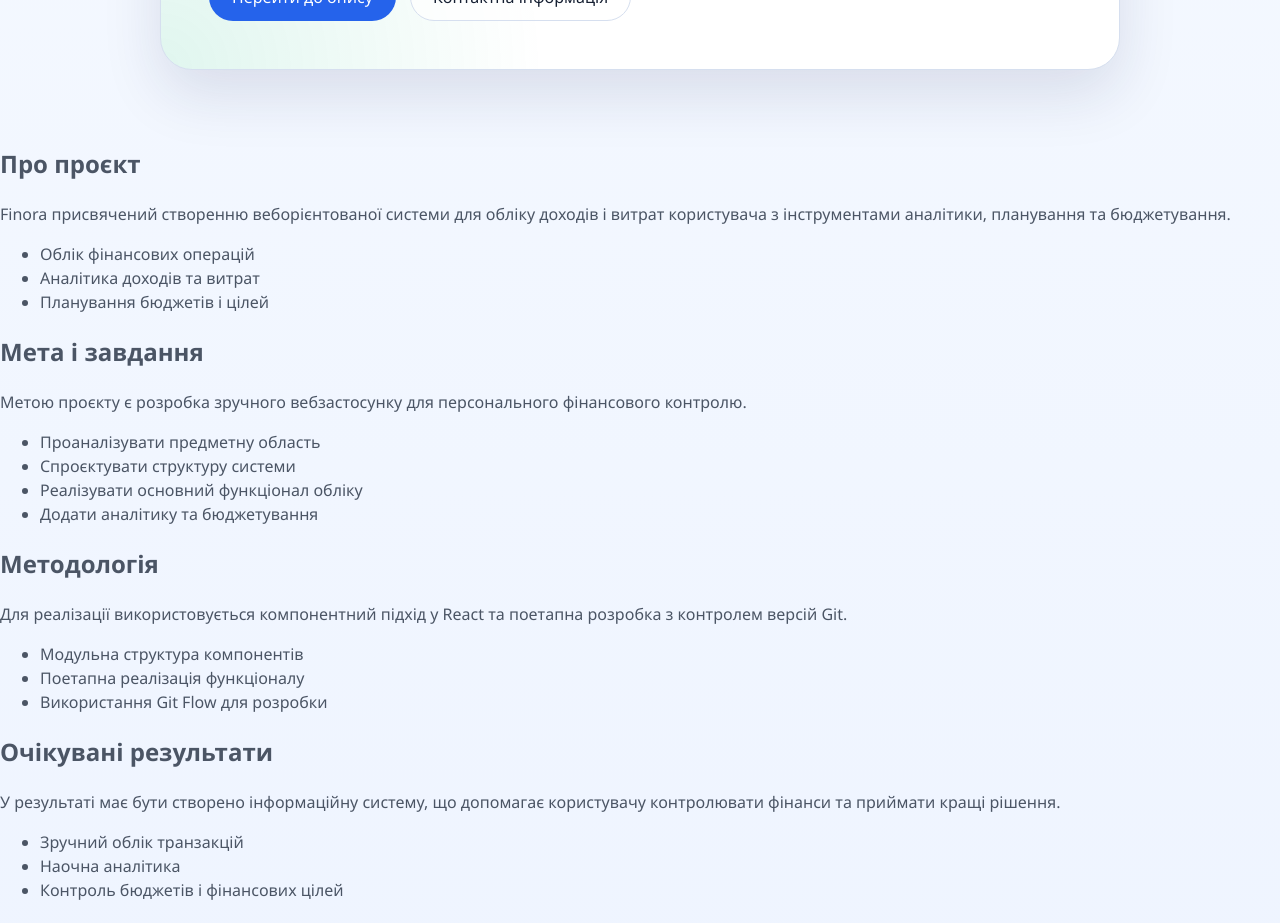
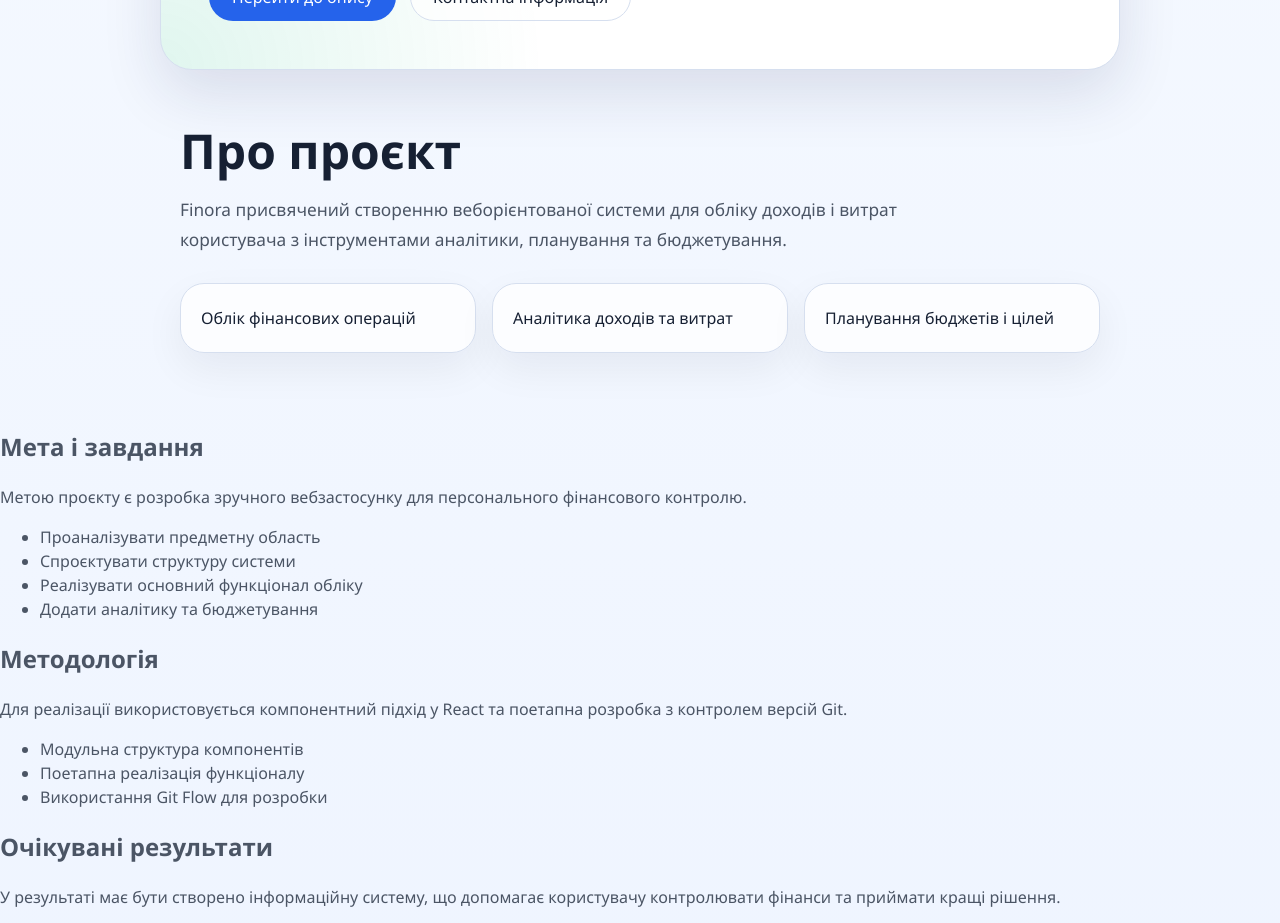
Before and after one commit to OleksandrBezverkhyi/finora-lending, a React (Vite) app: page / in a window 1280 px wide. Shown: the part 1060-1983 px from the top of the page. Built offline with nearby package versions, Linux system fonts and the light colour scheme.

Commit message:
feat: style about section

```diff
--- a/src/App.css
+++ b/src/App.css
@@ -148,6 +148,46 @@
   background: var(--accent-color);
 }
 
+.about-section {
+  max-width: 960px;
+  margin: 0 auto;
+  padding: 0 20px 56px;
+}
+
+.about-section__title {
+  margin: 0;
+  color: var(--heading-color);
+  font-size: clamp(2rem, 4vw, 3rem);
+  line-height: 1.05;
+}
+
+.about-section__description {
+  max-width: 48rem;
+  margin: 18px 0 0;
+  color: var(--text-color);
+  font-size: 1.08rem;
+  line-height: 1.75;
+}
+
+.about-section__list {
+  display: grid;
+  grid-template-columns: repeat(3, minmax(0, 1fr));
+  gap: 16px;
+  margin: 28px 0 0;
+  padding: 0;
+  list-style: none;
+}
+
+.about-section__item {
+  min-height: 100%;
+  padding: 22px 20px;
+  border: 1px solid var(--border-color);
+  border-radius: 24px;
+  background: rgba(255, 255, 255, 0.78);
+  color: var(--heading-color);
+  box-shadow: 0 16px 40px rgba(15, 23, 42, 0.06);
+}
+
 @media (max-width: 768px) {
   .site-header {
     padding: 14px 16px;
@@ -189,4 +229,12 @@
   .hero-link {
     width: 100%;
   }
+
+  .about-section {
+    padding: 0 16px 40px;
+  }
+
+  .about-section__list {
+    grid-template-columns: 1fr;
+  }
 }
--- a/src/components/ContentSection.jsx
+++ b/src/components/ContentSection.jsx
@@ -1,13 +1,21 @@
 export function ContentSection({ id, title, description, items }) {
+  const isAboutSection = id === 'about'
+
   return (
-    <section id={id}>
-      <h2>{title}</h2>
-      <p>{description}</p>
+    <section className={isAboutSection ? 'about-section' : undefined} id={id}>
+      <h2 className={isAboutSection ? 'about-section__title' : undefined}>
+        {title}
+      </h2>
+      <p className={isAboutSection ? 'about-section__description' : undefined}>
+        {description}
+      </p>
 
       {items?.length ? (
-        <ul>
+        <ul className={isAboutSection ? 'about-section__list' : undefined}>
           {items.map((item) => (
-            <li key={item}>{item}</li>
+            <li className={isAboutSection ? 'about-section__item' : undefined} key={item}>
+              {item}
+            </li>
           ))}
         </ul>
       ) : null}
```
